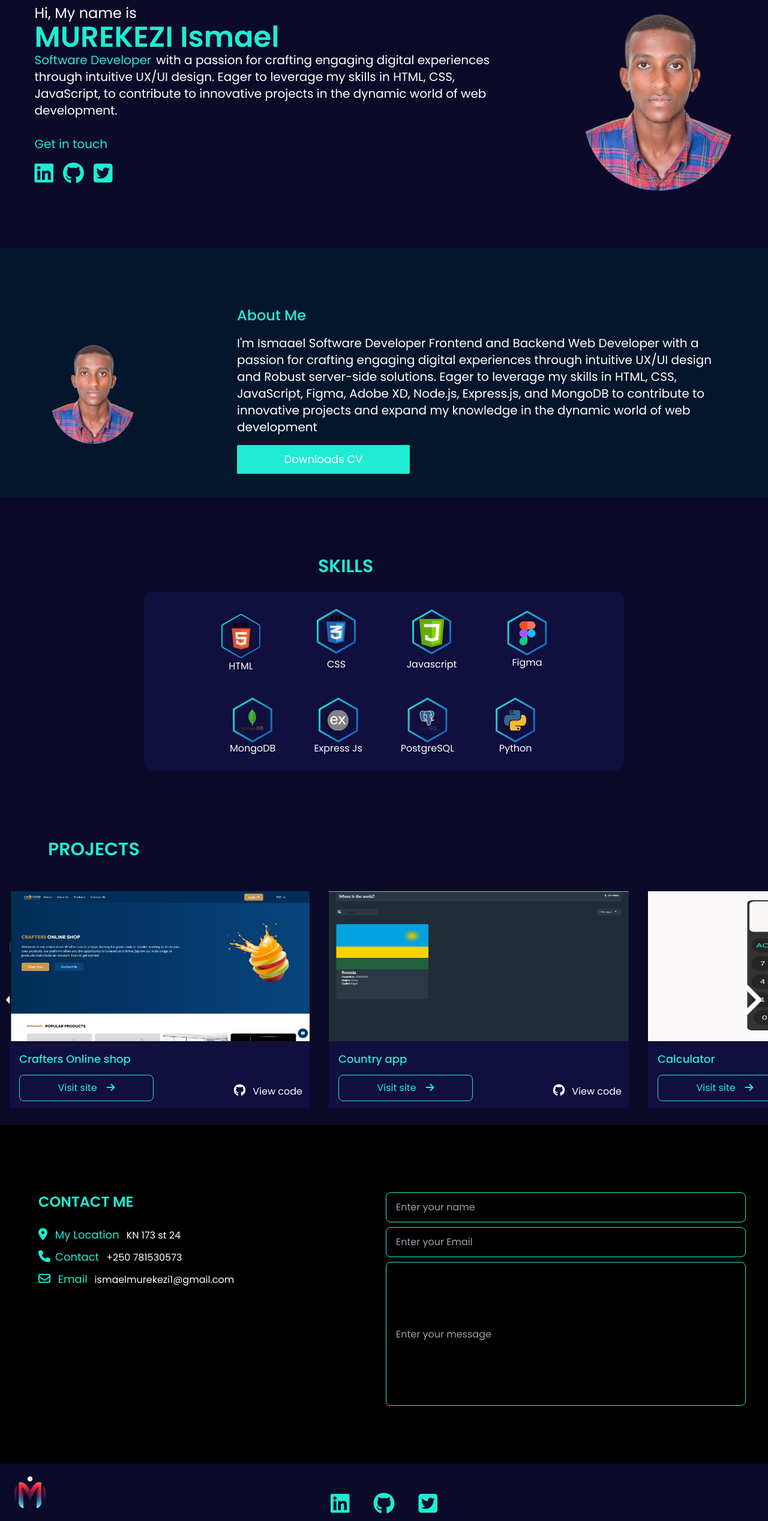
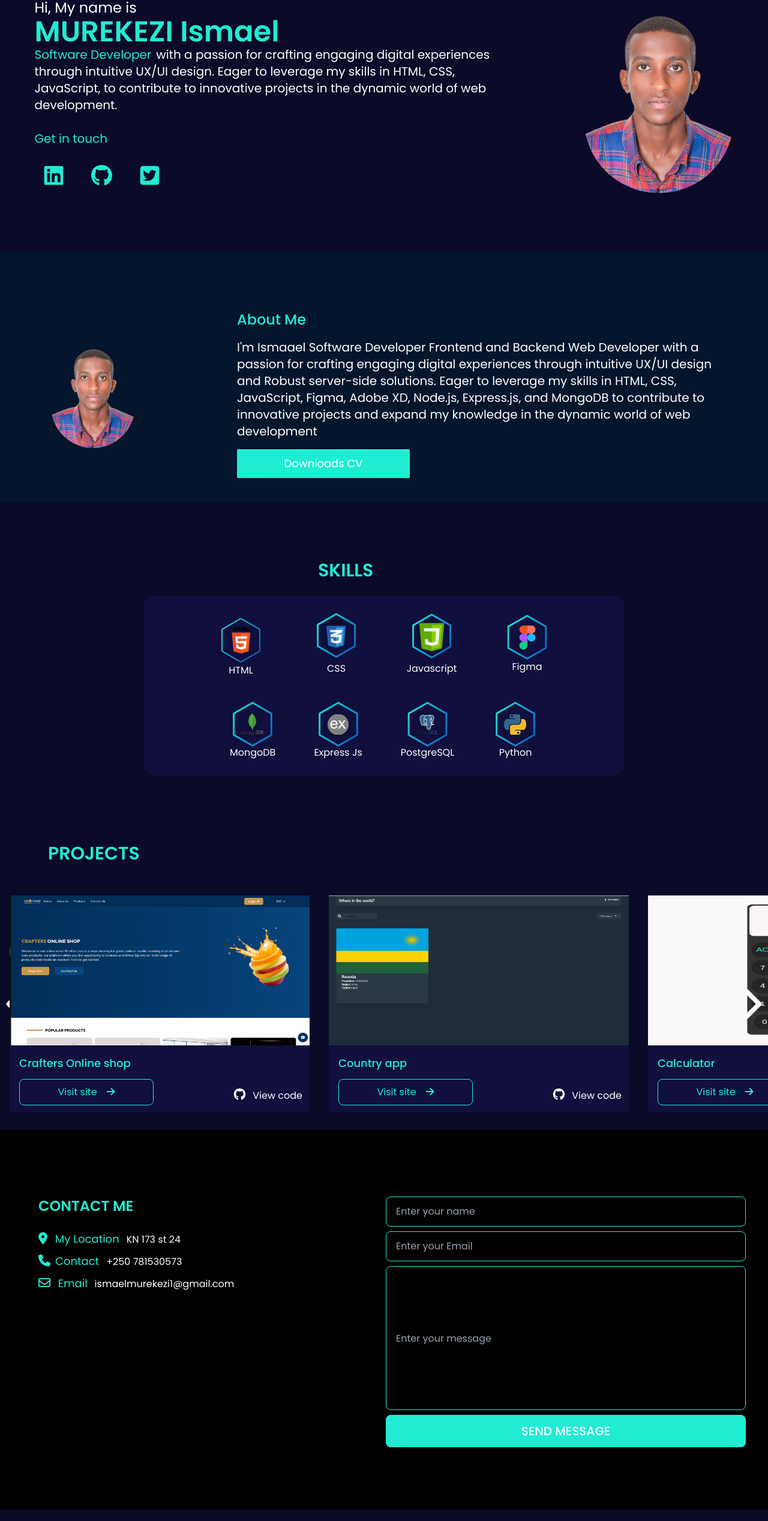
Before and after one commit to Ismaelmurekezi/Portfolio, a React (Vite) app: page / in a window 1280 px wide. Shown: the part 207-2743 px from the top of the page at 60% size. Built offline with nearby package versions, Linux system fonts and the light colour scheme.

Commit message:
adding contact form functionalities and interactiveness

```diff
--- a/package.json
+++ b/package.json
@@ -10,8 +10,12 @@
     "preview": "vite preview"
   },
   "dependencies": {
+    "@hookform/resolvers": "^3.9.0",
     "react": "^18.3.1",
-    "react-dom": "^18.3.1"
+    "react-dom": "^18.3.1",
+    "react-hook-form": "^7.52.2",
+    "react-toastify": "^10.0.5",
+    "yup": "^1.4.0"
   },
   "devDependencies": {
     "@eslint/js": "^9.8.0",
--- a/src/components/About.jsx
+++ b/src/components/About.jsx
@@ -2,11 +2,16 @@ import React from 'react'
 
 const About = () => {
   return (
-    <div className='flex justify-around items-center pt-24 bg-lightdark pb-10 '>
-      <img src="/profile.png" alt="my-image" width={140} className='rounded-full '/>
-      <div className=''>
-        <h4 className='text-2xl text-primary font-medium pb-4'>About Me</h4>
-        <p className='w-[800px] text-xl'>
+    <div className="flex justify-around items-center pt-24 bg-lightdark pb-10 ">
+      <img
+        src="/profile.png"
+        alt="my-image"
+        width={140}
+        className="rounded-full "
+      />
+      <div className="">
+        <h4 className="text-2xl text-primary font-medium pb-4">About Me</h4>
+        <p className="w-[800px] text-xl">
           I'm Ismaael <span>Software Developer</span> Frontend and Backend Web
           Developer with a passion for crafting engaging digital experiences
           through intuitive UX/UI design and Robust server-side solutions. Eager
@@ -14,9 +19,10 @@ const About = () => {
           Node.js, Express.js, and MongoDB to contribute to innovative projects
           and expand my knowledge in the dynamic world of web development
         </p>
-        <a href="https://drive.google.com/file/d/1Eg5DXBvZHK8gja_K-2Bgosl_MwiFxEBS/view?usp=sharing" >
-
-          <button className=" w-72 h-12 text-lg rounded-sm bg-primary mt-4 ">Downloads CV</button>
+        <a href="https://drive.google.com/file/d/1QBNPMXRI3PvvRfVyUASDtdggPqK_43Gx/view?usp=sharing">
+          <button className=" w-72 h-12 text-lg rounded-sm bg-primary mt-4  transition ease-in-out delay-150 hover:-translate-y-1 hover:scale-110 hover:bg-transparent hover:border-primary hover:border-2 duration-300">
+            Downloads CV
+          </button>
         </a>
       </div>
     </div>
--- a/src/components/Contact.jsx
+++ b/src/components/Contact.jsx
@@ -1,6 +1,53 @@
-import React from 'react'
+import React from "react";
+import { useForm } from "react-hook-form";
+import { yupResolver } from "@hookform/resolvers/yup";
+import * as yup from "yup";
+import { ToastContainer, toast } from "react-toastify";
+import "react-toastify/dist/ReactToastify.css";
 
 const Contact = () => {
+  const messageSchema = yup.object().shape({
+    name: yup.string().required(),
+    email: yup.string().email().required(),
+    message: yup.string().min(30).required(),
+  });
+
+  const {
+    register,
+    handleSubmit,
+    formState: { errors },
+  } = useForm({
+    resolver: yupResolver(messageSchema),
+  });
+
+
+
+  const onSubmit = async (data) => {
+    try {
+      const response = await fetch(
+        "https://my-brand-backend-ibtm.onrender.com/api/messages/createMessage",
+        {
+          method: "POST",
+          headers: {
+            "Content-Type": "application/json",
+          },
+          body: JSON.stringify(data),
+        }
+      );
+
+      if (response.ok) {
+         toast.success("Thanks, your message was sent successfully!");
+
+        document.getElementById("contact-form");
+      } else {
+        toast.error("Failed to submit message");
+      }
+    } catch (error) {
+      console.error("Error:", error.message);
+       toast.error("An error occurred while sending the message.");
+    }
+  };
+
   return (
     <div className="pl-16 pb-24 pt-28 bg-black flex justify-around">
       <div className="">
@@ -26,25 +73,57 @@ const Contact = () => {
           </span>
         </div>
       </div>
-      <div className="flex flex-col flex-wrap m-auto w-96 gap-2  ">
+      <form
+        className="flex flex-col flex-wrap m-auto w-96 gap-2  "
+        onSubmit={handleSubmit(onSubmit)}
+      >
+        <div>
           <input
             type="text"
             placeholder="Enter your name"
             className="w-[600px] py-3 border-[1px] border-primary bg-transparent rounded-lg px-4 "
+            id="contact-name"
+            {...register("name")}
           />
+          <small id="name-error" className="text-red-500">
+            {errors.name?.message}
+          </small>
+        </div>
+        <div>
           <input
             type="text"
             placeholder="Enter your Email"
             className="w-[600px] py-3 border-[1px] border-primary bg-transparent rounded-lg px-4 "
+            id="contact-email"
+            {...register("email")}
           />
+          <small id="email-error" className="text-red-500">
+            {errors.email?.message}
+          </small>
+        </div>
+        <div>
           <input
             type="text"
             placeholder="Enter your message"
             className="w-[600px] h-60 border-[1px] border-primary bg-transparent rounded-lg px-4  "
+            id="contact-message"
+            {...register("message")}
           />
+          <small id="message-error" className="text-red-500">
+            {errors.message?.message}
+          </small>
         </div>
+        <button
+          className="w-[600px] py-3 border-[1px] bg-primary text-white font-medium text-xl border-primary  rounded-lg px-4    "
+          id="submit-btn"
+        >
+          SEND MESSAGE
+        </button>
+        <span id="submit-error"></span>
+      </form>
+      <ToastContainer />
     </div>
   );
-}
+};
 
-export default Contact
+export default Contact;
--- a/src/components/Footer.jsx
+++ b/src/components/Footer.jsx
@@ -11,15 +11,24 @@ const Footer = () => {
         className="absolute left-0"
       />
       <div className="flex flex-col items-center m-auto ">
-        <div className="flex gap-10 text-primary text-4xl pt-4 my-8 ">
-          <a href="https://www.linkedin.com/in/murekezi-ismael/ ">
-            <i className="fab fa-linkedin "></i>
+        <div className="flex gap-4 text-primary text-4xl pt-4">
+          <a
+            href="https://www.linkedin.com/in/murekezi-ismael/"
+            className="group relative inline-flex items-center justify-center w-16 h-16 rounded-full hover:bg-white hover:bg-opacity-10 transition ease-in-out duration-300"
+          >
+            <i className="fab fa-linkedin group-hover:text-white transition ease-in-out duration-300"></i>
           </a>
-          <a href="https://github.com/Ismaelmurekezi">
-            <i className="fab fa-github"></i>
+          <a
+            href="https://github.com/Ismaelmurekezi"
+            className="group relative inline-flex items-center justify-center w-16 h-16 rounded-full hover:bg-white hover:bg-opacity-10 transition ease-in-out duration-300"
+          >
+            <i className="fab fa-github group-hover:text-white transition ease-in-out duration-300"></i>
           </a>
-          <a href="">
-            <i className="fab fa-twitter-square"></i>
+          <a
+            href="#"
+            className="group relative inline-flex items-center justify-center w-16 h-16 rounded-full hover:bg-white hover:bg-opacity-10 transition ease-in-out duration-300"
+          >
+            <i className="fab fa-twitter-square group-hover:text-white transition ease-in-out duration-300"></i>
           </a>
         </div>
         <span className="text-xl text-primary">Quick link</span>
--- a/src/components/HeroSection.jsx
+++ b/src/components/HeroSection.jsx
@@ -14,15 +14,24 @@ const HeroSection = () => {
           development.
         </p>
         <span className="text-primary text-xl">Get in touch</span>
-        <div className="flex gap-4 text-primary text-4xl pt-4 ">
-          <a href="https://www.linkedin.com/in/murekezi-ismael/ ">
-            <i className="fab fa-linkedin " ></i>
+        <div className="flex gap-4 text-primary text-4xl pt-4">
+          <a
+            href="https://www.linkedin.com/in/murekezi-ismael/"
+            className="group relative inline-flex items-center justify-center w-16 h-16 rounded-full hover:bg-white hover:bg-opacity-10 transition ease-in-out duration-300"
+          >
+            <i className="fab fa-linkedin group-hover:text-white transition ease-in-out duration-300"></i>
           </a>
-          <a href="https://github.com/Ismaelmurekezi">
-            <i className="fab fa-github"></i>
+          <a
+            href="https://github.com/Ismaelmurekezi"
+            className="group relative inline-flex items-center justify-center w-16 h-16 rounded-full hover:bg-white hover:bg-opacity-10 transition ease-in-out duration-300"
+          >
+            <i className="fab fa-github group-hover:text-white transition ease-in-out duration-300"></i>
           </a>
-          <a href="">
-            <i className="fab fa-twitter-square"></i>
+          <a
+            href="#"
+            className="group relative inline-flex items-center justify-center w-16 h-16 rounded-full hover:bg-white hover:bg-opacity-10 transition ease-in-out duration-300"
+          >
+            <i className="fab fa-twitter-square group-hover:text-white transition ease-in-out duration-300"></i>
           </a>
         </div>
       </div>
@@ -30,7 +39,7 @@ const HeroSection = () => {
         src="./profile.png"
         alt="my-image"
         width={250}
-        className="rounded-full"
+        className="rounded-full transition ease-in-out duration-300 hover:shadow-primary"
       />
     </div>
   );
--- a/src/components/Project.jsx
+++ b/src/components/Project.jsx
@@ -14,19 +14,19 @@ const Project = () => {
       imgSrc: "/country-app.png",
       title: "Country app",
       siteLink: "https://ismaelmurekezi.github.io/Countries-App/",
-      codeLink: "#",
+      codeLink: "https://github.com/Ismaelmurekezi/Countries-App.git",
     },
     {
       imgSrc: "/calculator1.png",
       title: "Calculator",
       siteLink: "https://ismaelmurekezi.github.io/Calculator/",
-      codeLink: "#",
+      codeLink: "https://github.com/Ismaelmurekezi/Calculator.git",
     },
     {
       imgSrc: "/weatherapp.png",
       title: "Weather app",
       siteLink: "https://ismaelmurekezi.github.io/Weather-App/",
-      codeLink: "#",
+      codeLink: "https://github.com/Ismaelmurekezi/Weather-App.git",
     },
     {
       imgSrc: "/Etch-a-sketch.png",
@@ -39,6 +39,12 @@ const Project = () => {
       title: "Slack login UI",
       siteLink: "https://ismaelmurekezi.github.io/slack-login/",
       codeLink: "https://github.com/Ismaelmurekezi/slack-login.git",
+    },
+    {
+      imgSrc: "/Admin dashboard.png",
+      title: "Iwork",
+      siteLink: "#",
+      codeLink: "https://github.com/Ismaelmurekezi/Iwork.git",
     },
   ];
 
@@ -67,13 +73,13 @@ const Project = () => {
           onClick={handlePrev}
           className="cursor-pointer absolute left-0 text-white"
         />
-        <div className="flex overflow-hidden w-full justify-around">
+        <div className="flex overflow-hidden w-full justify-around  rounded-xl">
           {projects
             .slice(currentIndex, currentIndex + 3)
             .map((project, index) => (
               <div
                 key={index}
-                className="max-w-[500px] max-h-[400px] flex flex-col relative bg-dark_blue mx-4 my-7"
+                className="max-w-[500px] max-h-[400px]  flex flex-col relative bg-dark_blue mx-4 my-7  transition ease-in-out delay-150  hover:-translate-y-1 hover:scale-110 hover:shadow-cyan-500/50 duration-300"
               >
                 <img
                   src={project.imgSrc}
@@ -87,15 +93,13 @@ const Project = () => {
                 </p>
                 <button className="w-56 my-3 h-11 rounded-lg text-primary border-[1px] border-primary ml-4 hover:bg-primary hover:text-white">
                   <a href={project.siteLink}>
-
                     Visit site<i className="fa-solid fa-arrow-right pl-4"></i>
                   </a>
                 </button>
-                <div className="self-end absolute bottom-4">
+                <div className="self-end absolute bottom-4 hover:text-primary">
                   <a href={project.codeLink}>
-                  <i className="fa-brands fa-github text-xl"></i>
-                  <span className="px-3">View code</span>
-
+                    <i className="fa-brands fa-github text-xl"></i>
+                    <span className="px-3">View code</span>
                   </a>
                 </div>
               </div>
```
Also changed, not shown: 1 other file (tests, documents, lock files or other folders). Lines whose indentation alone changed are shown as unchanged.
